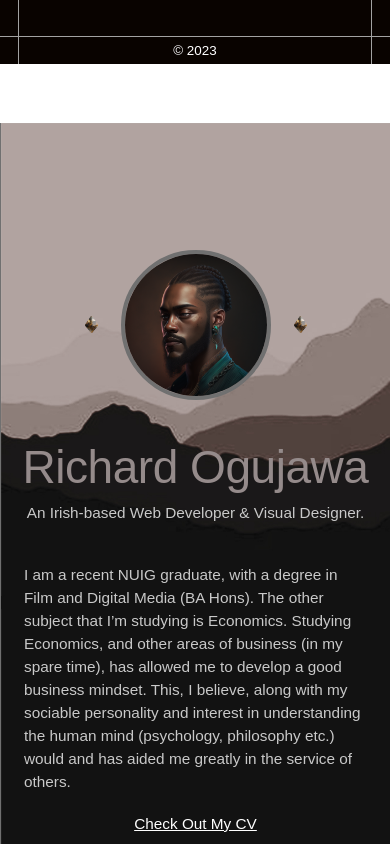
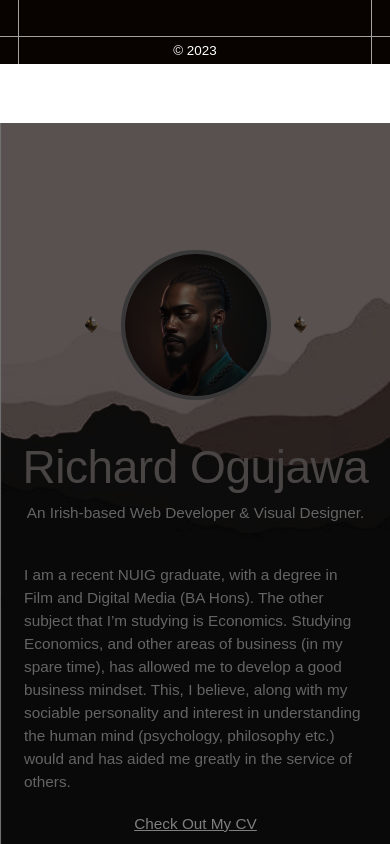
Before and after one commit to RichardOgujawa/richard-ogujawa, a Next.js app: page /skills in a window 390 px wide. Shown: the part 780-1624 px from the top of the page. Built offline with nearby package versions, Linux system fonts and the light colour scheme; a web font is replaced by a local one.

Commit message:
fixed transparency issue on Index page

```diff
--- a/components/SidebarCV.tsx
+++ b/components/SidebarCV.tsx
@@ -14,32 +14,32 @@ interface Props {
 }
 //MAIN COMPONENT
 const SidebarCV = ({ hide }: Props) => {
-    //My Attempt at changing the opacity when the scroll changes
-    const [opacity, setOpacity] = useState(0)
+    const [transparency, setTransparency] = useState(0.5)
     let scrollY = 0;
 
-    const okay = (e: any) => {
+    const changeTransparency = (e: any) => {
         scrollY = e.target.scrollTop
-        if(opacity > 1) {
-            setOpacity(1)
+        let value = Math.floor(scrollY * 0.04) / 10 - 0.2
+        console.log(value)
+
+        if(value > 1) {
+            setTransparency(1)
         }
-        setOpacity(Math.floor(scrollY * 0.01));
-        console.log(scrollY, opacity)
+        else if (value < 0.5) {
+            setTransparency(0.5)
+        }
+        else {
+            setTransparency(value);
+        }
+
         return scrollY
     }
-
-    useEffect(() => {
-        console.log(scrollY)
-    }, [scrollY]);
-
-    let opacityStr = `${opacity}`
-    //End of my Attempt at changing the opacity when the scroll changes
     return (
-        <div onScroll={okay} className={`${hide ? "hidden" : "block"} md:block w-full md:w-[40%] xl:w-1/4 h-full relative sm:fixed top-[7vh] right-0 bg-mountain bg-cover border-l border-col-neutral-500 overflow-scroll pb-2`}>
+        <div onScroll={changeTransparency} className={`${hide ? "hidden" : "block"} md:block w-full md:w-[40%] xl:w-1/4 h-full relative sm:fixed top-[7vh] right-0 bg-mountain bg-cover border-l border-col-neutral-500 overflow-scroll pb-2`}>
             {/*Black Overlay*/}
-            <div className={`w-full h-[100vh] bg-black absolute transition`}
+            <div className={`w-full h-[100vh] fixed transition duration-500 ease-out -z-20`}
              style={{
-                opacity: `0.${opacity}`,
+                backgroundColor: `rgba(0, 0, 0, ${transparency})`,
             }}></div>
             {/*Profile Picture and Ethereum Icons*/}
             <section className='flex w-full h-fit pt-[15vh] mb-[4vh] items-center justify-center gap-6'>
--- a/pages/_app.tsx
+++ b/pages/_app.tsx
@@ -11,7 +11,9 @@ function MyApp({ Component, pageProps }: AppProps) {
   return (
     <>
       <Head>
-        <link rel="icon" type="image/x-icon" href="./r-favicon-with-bg.ico"/>
+        <link rel="icon" type="image/x-icon" href="./r-favicon-with-bg.ico" />
+        <link rel="mask-icon" href="./r-favicon.png"
+          color="#000000"/>
       </Head>
       <Navbar />
       <Component {...pageProps} />
--- a/styles/globals.css
+++ b/styles/globals.css
@@ -250,11 +250,15 @@
         color: white;
         border-color: red;
         animation: shake 300ms forwards;
-        animation-delay: 500ms;
+        animation-delay: 200ms;
     }
 
     .warning::placeholder {
-        @apply text-red-500
+        @apply text-red-300/70
+    }
+
+    .warning:focus::placeholder {
+        @apply text-col-neutral-100
     }
 
     @keyframes shake {
```
Also changed, not shown: 2 other files (tests, documents, lock files or other folders).
